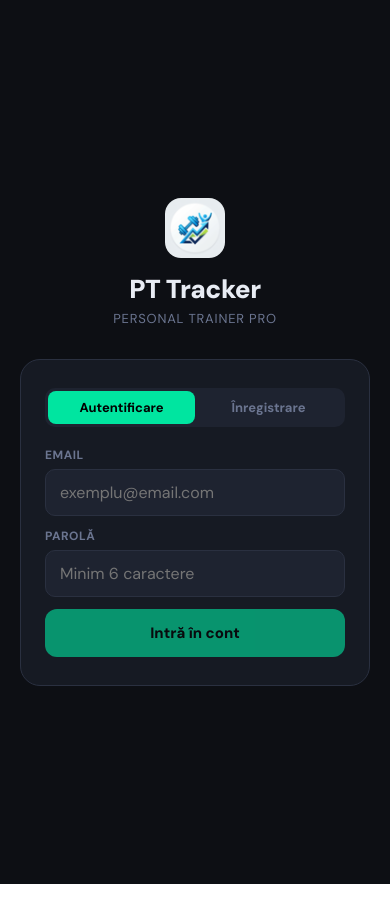
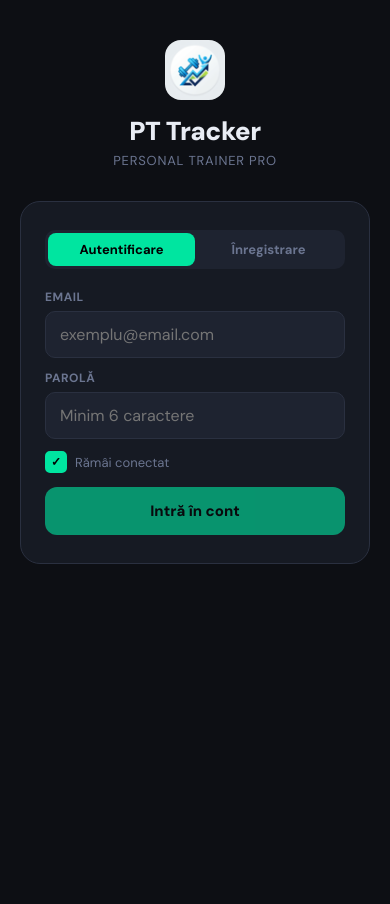
Before and after one commit to KeigoOne/Trainer-App, a React (Create React App) app: page / in a window 390 px wide. Built offline with nearby package versions, Linux system fonts and the light colour scheme.

Commit message:
Cleared Console entries, Login rises with Keyboard on Phone, Check Mark for staying logged in on Login Screen

```diff
--- a/public/index.html
+++ b/public/index.html
@@ -3,7 +3,7 @@
   <head>
     <meta charset="utf-8" />
     <link rel="icon" href="%PUBLIC_URL%/favicon.ico" />
-    <meta name="viewport" content="width=device-width, initial-scale=1.0, maximum-scale=1.0, user-scalable=no">
+    <meta name="viewport" content="width=device-width, initial-scale=1.0, maximum-scale=1.0, user-scalable=no, interactive-widget=resizes-content">
     <meta name="theme-color" content="#000000" />
     <meta
       name="description"
--- a/src/App.js
+++ b/src/App.js
@@ -72,21 +72,17 @@ async function syncToSupabaseRaw(prev,next,userId){
   const nm=Object.fromEntries(next.map(c=>[c.id,c]));
   for(const id of Object.keys(pm)){
     if(!nm[id]){
-      const{error}=await supabase.from("clients").delete().eq("id",id).eq("user_id",userId);
-      if(error)console.error("Sync delete error:",error.message);
+      await supabase.from("clients").delete().eq("id",id).eq("user_id",userId);
     }
   }
   for(const client of next){
     const p=pm[client.id];
     if(!p||JSON.stringify(p)!==JSON.stringify(client)){
-      const{error}=await supabase.from("clients").upsert({
+      await supabase.from("clients").upsert({
         id:client.id,
         user_id:userId,
-        data:client,
-        updated_at:new Date().toISOString()
+        data:client
       });
-      if(error)console.error("Sync upsert error for",client.name,":",error.message,error.code);
-      else console.log("Synced:",client.name,"history entries:",client.history?.length);
     }
   }
 }
@@ -1555,6 +1551,7 @@ function ClientApp({user,profile,setProfile,clientCard,refreshClientCard}){
 // ─── AUTH SCREEN ──────────────────────────────────────────────────────────────
 function AuthScreen({onAuth}){
   const[mode,setMode]=useState("login");
+  const[stayLoggedIn,setStayLoggedIn]=useState(true);
   const[installPrompt,setInstallPrompt]=useState(null);
   const[installed,setInstalled]=useState(false);
   useEffect(()=>{
@@ -1581,7 +1578,7 @@ function AuthScreen({onAuth}){
     setError("");setSuccess("");setLoading(true);
     try{
       if(mode==="login"){
-        const{error}=await supabase.auth.signInWithPassword({email,password});
+        const{error}=await supabase.auth.signInWithPassword({email,password,options:{persistSession:stayLoggedIn}});
         if(error)throw error;
         onAuth();
       } else {
@@ -1613,7 +1610,7 @@ function AuthScreen({onAuth}){
   const inputStyle={width:"100%",background:CARD2,border:`1px solid ${BORDER}`,borderRadius:10,padding:"12px 14px",color:TEXT,fontSize:16,outline:"none",boxSizing:"border-box",marginBottom:12,fontFamily:"'DM Sans',sans-serif"};
 
   return(
-    <div style={{minHeight:"100vh",background:BG,display:"flex",alignItems:"center",justifyContent:"center",padding:20,fontFamily:"'DM Sans',sans-serif"}}>
+    <div style={{minHeight:"100vh",background:BG,display:"flex",alignItems:"flex-start",justifyContent:"center",padding:"20px 20px",paddingTop:"max(40px, env(safe-area-inset-top))",fontFamily:"'DM Sans',sans-serif",overflowY:"auto"}}>
       <link href="https://fonts.googleapis.com/css2?family=DM+Sans:wght@400;600;700;800;900&display=swap" rel="stylesheet"/>
       <div style={{width:"100%",maxWidth:400}}>
         <div style={{textAlign:"center",marginBottom:32}}>
@@ -1658,6 +1655,14 @@ function AuthScreen({onAuth}){
           )}
           {mode==="register"&&role==="client"&&(
             <><label style={{fontSize:12,fontWeight:700,color:MUTED,display:"block",marginBottom:6,textTransform:"uppercase",letterSpacing:"0.5px"}}>🔑 Codul antrenorului</label><input style={{...inputStyle,textTransform:"uppercase",letterSpacing:"0.1em"}} placeholder="ex. AB12CD" value={trainerJoinCode} onChange={e=>setTrainerJoinCode(e.target.value)}/></>
+          )}
+          {mode==="login"&&(
+            <div style={{display:"flex",alignItems:"center",gap:8,marginBottom:14,cursor:"pointer"}} onClick={()=>setStayLoggedIn(p=>!p)}>
+              <div style={{width:18,height:18,borderRadius:5,border:`2px solid ${stayLoggedIn?ACCENT:BORDER}`,background:stayLoggedIn?ACCENT:"transparent",display:"flex",alignItems:"center",justifyContent:"center",flexShrink:0,transition:"all 0.15s"}}>
+                {stayLoggedIn&&<span style={{color:"#000",fontSize:12,fontWeight:900,lineHeight:1}}>✓</span>}
+              </div>
+              <span style={{fontSize:13,color:MUTED,fontFamily:"'DM Sans',sans-serif",userSelect:"none"}}>Rămâi conectat</span>
+            </div>
           )}
           {error&&<div style={{background:`${ACCENT2}15`,border:`1px solid ${ACCENT2}40`,borderRadius:10,padding:"10px 14px",fontSize:13,color:ACCENT2,marginBottom:14}}>⚠ {error}</div>}
           {success&&<div style={{background:`${ACCENT}15`,border:`1px solid ${ACCENT}40`,borderRadius:10,padding:"10px 14px",fontSize:13,color:ACCENT,marginBottom:14}}>✓ {success}</div>}
```
